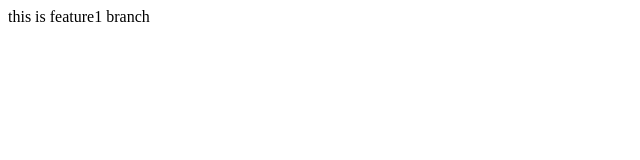
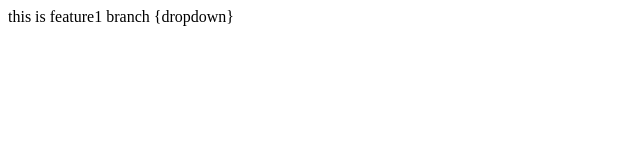
Before and after one commit to kartik778-eng/local_repo, a plain HTML site: page index.html in a window 1280 px wide. Shown: the whole page, without its empty margins (0-640 px from the left). Drawn offline with Linux system fonts and the light colour scheme.

Commit message:
added dropdown

```diff
--- a/index.html
+++ b/index.html
@@ -1,4 +1,3 @@
-
-<p>  this is feature1 branch    </p>
+<p>  this is feature1 branch {dropdown}   </p>
 
 <p>   </p>
```
